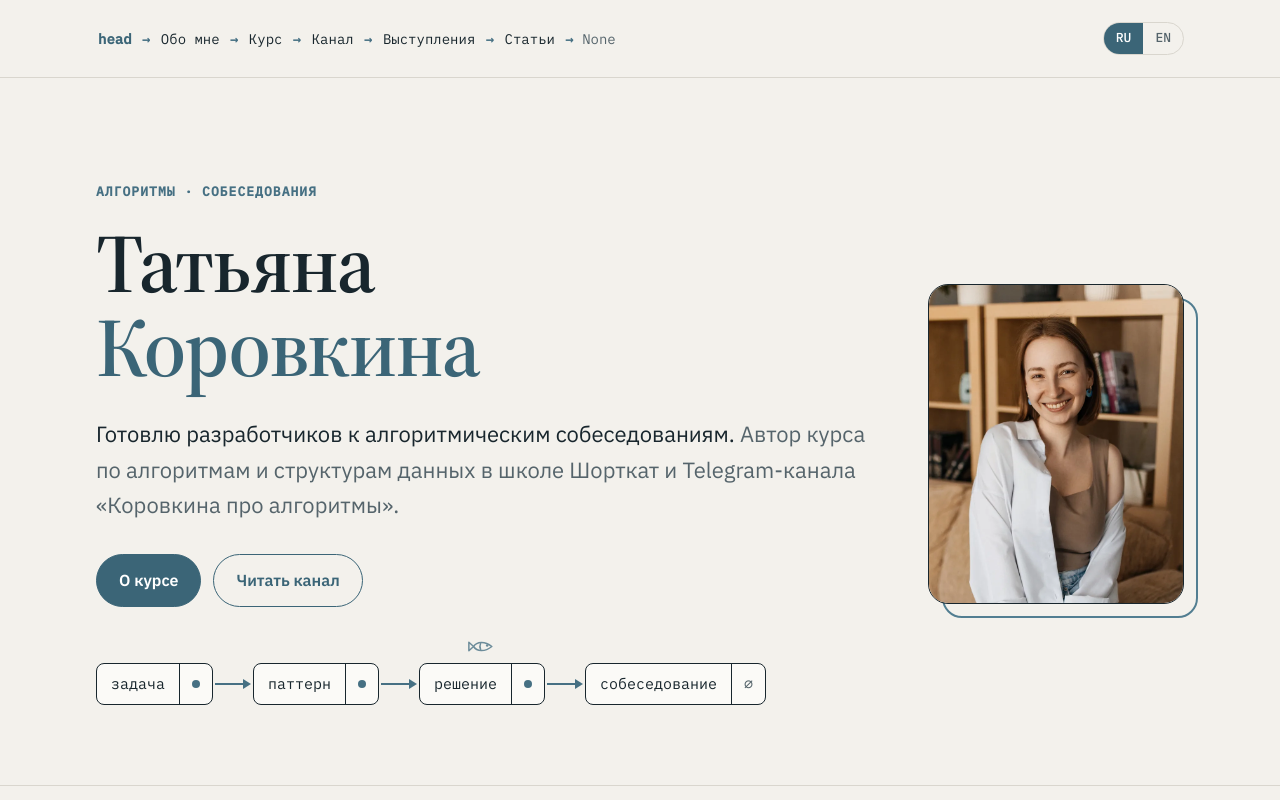
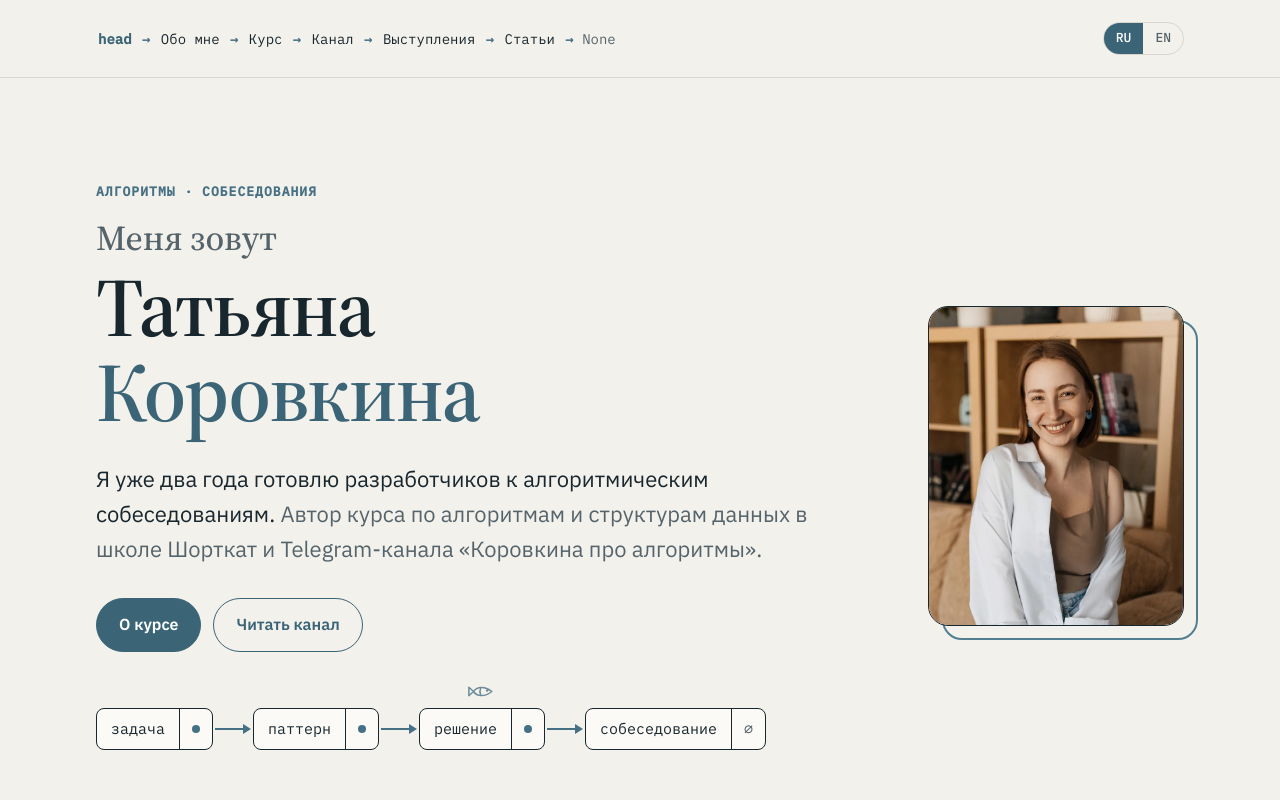
Before and after one commit to korovkina/korovkina-site, a plain HTML site: page index.html in a window 1280 px wide. Shown: the top 800 px of the page. Drawn offline with Linux system fonts and the light colour scheme.

Commit message:
Home: friendlier hero heading and lead
Co-Authored-By: Claude Code <noreply@anthropic.com>

```diff
--- a/index.html
+++ b/index.html
@@ -52,9 +52,9 @@
       <div class="wrap hero-grid">
         <div class="hero-text">
         <p class="eyebrow">Алгоритмы · собеседования</p>
-        <h1>Татьяна <span class="line2">Коровкина</span></h1>
+        <h1><span class="intro">Меня зовут</span> Татьяна <span class="line2">Коровкина</span></h1>
         <p class="lead">
-          Готовлю разработчиков к алгоритмическим собеседованиям.
+          Я уже два года готовлю разработчиков к алгоритмическим собеседованиям.
           <span class="muted">Автор курса по алгоритмам и структурам данных в школе Шорткат и Telegram-канала «Коровкина про алгоритмы».</span>
         </p>
         <div class="actions">
--- a/styles.css
+++ b/styles.css
@@ -107,6 +107,7 @@ h1 {
   line-height: 1.02;
   letter-spacing: -0.02em;
 }
+h1 .intro { display: block; font-size: 0.42em; font-weight: 400; letter-spacing: 0; color: var(--muted); margin-bottom: 0.25em; }
 h1 .line2 { display: block; color: var(--accent); }
 .lead { font-size: clamp(1.125rem, 2.1vw, 1.375rem); max-width: 38em; margin: 26px 0 0; color: var(--ink); }
 .lead .muted { color: var(--muted); }
```
